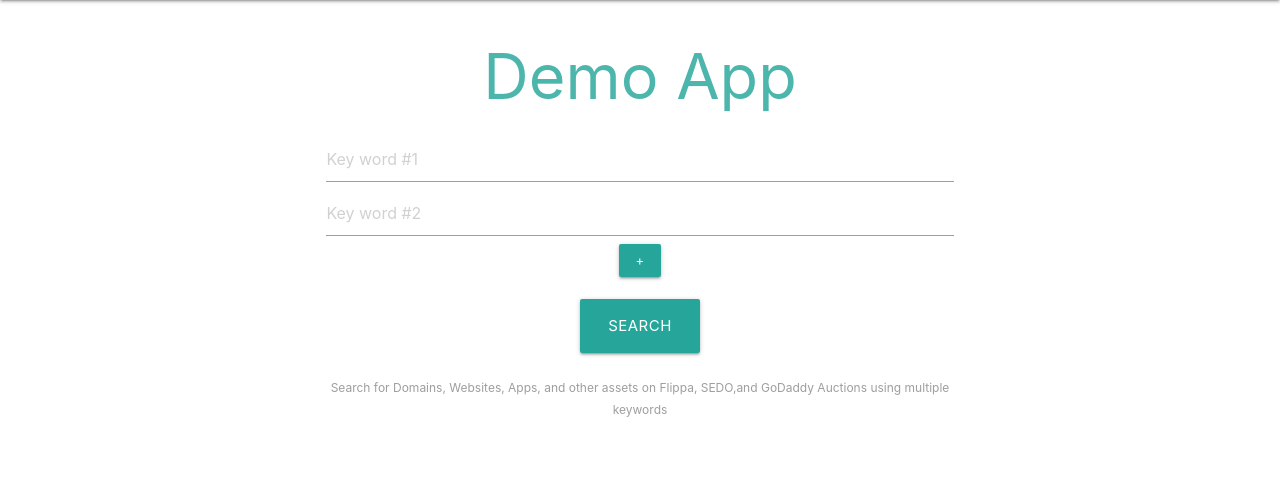
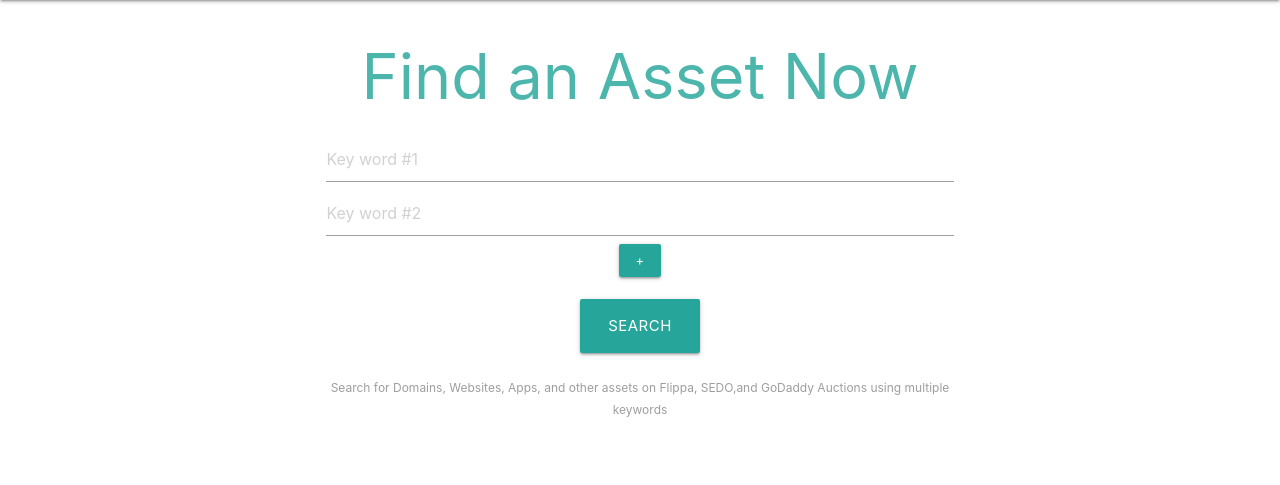
Before and after one commit to pranavm27/Domain_search_tool, a Django app: page / in a window 1280 px wide. Shown: the part 64-549 px from the top of the page. Run offline with Django 3.2, Linux system fonts and the light colour scheme; parts of the project's set-up code (start-up, migrations or seed data) failed here and were passed over.

Commit message:
Update index.html

```diff
--- a/DWH_app/templates/home/index.html
+++ b/DWH_app/templates/home/index.html
@@ -4,7 +4,7 @@
       <div id="index-banner" class="parallax-container">
         <div class=" ">
           <div class="container">
-            <h1 class="  center teal-text text-lighten-2">Demo App</h1>
+            <h1 class="  center teal-text text-lighten-2">Find an Asset Now</h1>
 
             <form action="search" methord = 'get'>
             <div class="row center">
```
